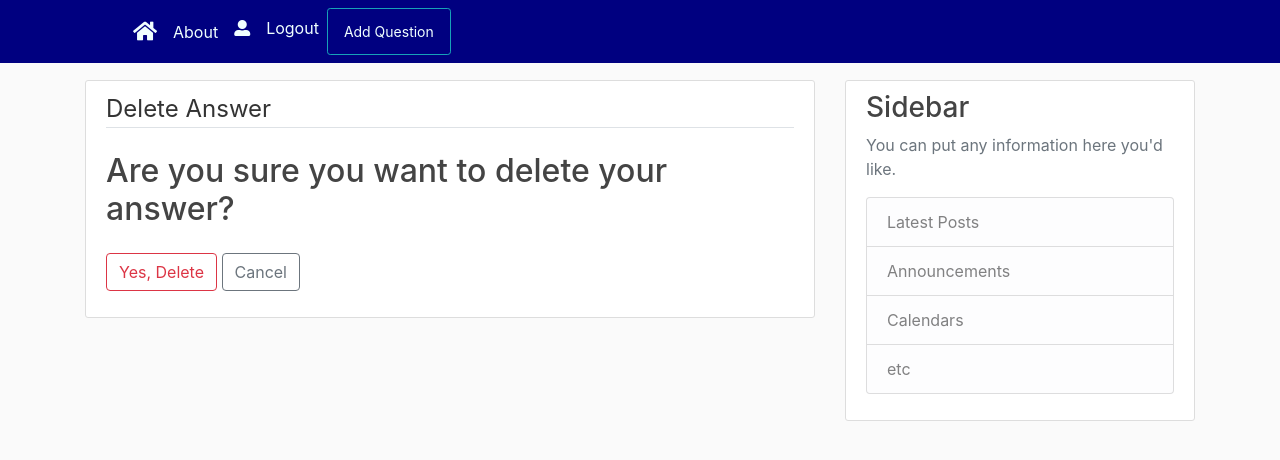
After one commit to tanashikova/Ask-app, a Django app: page /delete-answer/1 in a window 1280 px wide. The commit adds this page. Shown: the top 460 px of the page. Run offline with Django 3.2, Linux system fonts and the light colour scheme; a user stored in the database is signed in; tables that the repository leaves empty hold one stand-in row (values such as "Sample post"); parts of the project's set-up code (start-up, migrations or seed data) failed here and were passed over; some libraries are stand-ins or nearby versions.

Commit message:
adds edit and delete answers functionalities

```diff
--- a/home/forms.py
+++ b/home/forms.py
@@ -5,8 +5,8 @@ from .models import Answer
 class AnswerForm(forms.ModelForm):
     class Meta:
         model = Answer
-        fields = ('name','content')
+        fields = ('content',)
         widgets = {
-            'name': forms.TextInput(attrs={'class': 'form-control'}),
+            # 'name': forms.TextInput(attrs={'class': 'form-control'}),
             'content': forms.Textarea(attrs={'class': 'form-control'})
         }
--- a/home/models.py
+++ b/home/models.py
@@ -23,7 +23,7 @@ class Question (models.Model):
 class Answer (models.Model):
     question = models.ForeignKey(Question, on_delete=models.CASCADE, related_name="answers")
     name = models.CharField(max_length=50)
-    # user = models.ForeignKey(User, on_delete=models.CASCADE)
+    user = models.ForeignKey(User, on_delete=models.CASCADE)
     content = models.TextField(max_length=240)
     date_submited = models.DateTimeField(auto_now_add=True)
 
@@ -32,4 +32,4 @@ class Answer (models.Model):
 
 
     def __str__(self):
-        return f"Answer by{self.user.username}"
+        return self.content
--- /dev/null
+++ b/home/templates/home/answer_confirm_delete.html
@@ -0,0 +1,16 @@
+{% extends "home/base.html" %}
+{% block content %}
+    <div class="content-section">
+        <form method="POST">
+            {% csrf_token %}
+            <fieldset class="form-group">
+                <legend class="border-bottom mb-4">Delete Answer</legend>
+                <h2>Are you sure you want to delete your answer?</h2>
+            </fieldset>
+            <div class="form-group">
+                <button class="btn btn-outline-danger" type="submit">Yes, Delete</button>
+                <a class="btn btn-outline-secondary" href="{% url 'home' %}">Cancel</a>
+            </div>
+        </form>
+    </div>
+{% endblock content %}
--- a/home/urls.py
+++ b/home/urls.py
@@ -1,6 +1,7 @@
 from django.urls import path
 from . import views
-from .views import QuestionListView, QuestionDetailView, QuestionCreateView,  QuestionUpdateView, QuestionDeleteView, AddAnswerView
+from .views import QuestionListView, QuestionDetailView, QuestionCreateView,  QuestionUpdateView, QuestionDeleteView, AddAnswerView, AnswerDeleteView
+
 
 urlpatterns = [
      path('', QuestionListView.as_view(), name='home'),
@@ -9,5 +10,7 @@ urlpatterns = [
      path('question/<int:pk>/update/', QuestionUpdateView.as_view(), name='question-update'),
      path('question/<int:pk>/delete/', QuestionDeleteView.as_view(), name='question-delete'),
      path('question/<int:pk>/answer', AddAnswerView.as_view(), name='answer-create'),
+     path('question/<int:question_id>/edit_answer/<int:answer_id>/edit/', views.edit_answer, name="edit"),
+     path('delete-answer/<int:pk>', AnswerDeleteView.as_view(), name='answer-delete'),
      path('about/', views.about, name='about'),
 ]
--- a/home/views.py
+++ b/home/views.py
@@ -1,4 +1,4 @@
-from django.shortcuts import render
+from django.shortcuts import render,redirect
 from .models import Question,Answer
 from django.views.generic import ListView, DetailView, CreateView, UpdateView, DeleteView
 from django.contrib.auth.mixins import LoginRequiredMixin, UserPassesTestMixin
@@ -68,14 +68,34 @@ class AddAnswerView(LoginRequiredMixin, CreateView):
 
     def form_valid(self, form):
         form.instance.question_id = self.kwargs['pk']
+        form.instance.user = self.request.user
         return super().form_valid(form)
 
 
     def get_success_url(self):
 
        return reverse_lazy('question-detail', kwargs={'pk': self.kwargs['pk']})
-    #  def test_func(self):
-    #     question = self.get_object()
-    #     if self.request.user == question.author:
-    #         return True
-    #     return False
+
+# edit answer function
+def edit_answer(request, question_id, answer_id):
+  question = Question.objects.get(id=question_id)
+  answer = Answer.objects.get(id=answer_id)
+  edit_form = AnswerForm(request.POST or None, instance=answer)
+  if request.POST and edit_form.is_valid():
+    edit_form.save()
+    return redirect('question-detail', question_id )
+
+  else:
+    return render(request,'home/edit.html', {'edit_form': edit_form, 'question':question, 'answer':answer })
+
+
+
+class AnswerDeleteView(LoginRequiredMixin, UserPassesTestMixin, DeleteView):
+    model = Answer
+    success_url = '/'
+
+    def test_func(self):
+      answer = self.get_object()
+      if self.request.user == answer.user:
+        return True
+      return False
```
Also changed, not shown: home/templates/home/edit.html (added, +10 -0 lines), home/templates/home/question_detail.html (+9 -5 lines), home/migrations/0010_answer_user.py (added), home/migrations/0011_remove_answer_user.py (added), home/migrations/0012_answer_user.py (added).
